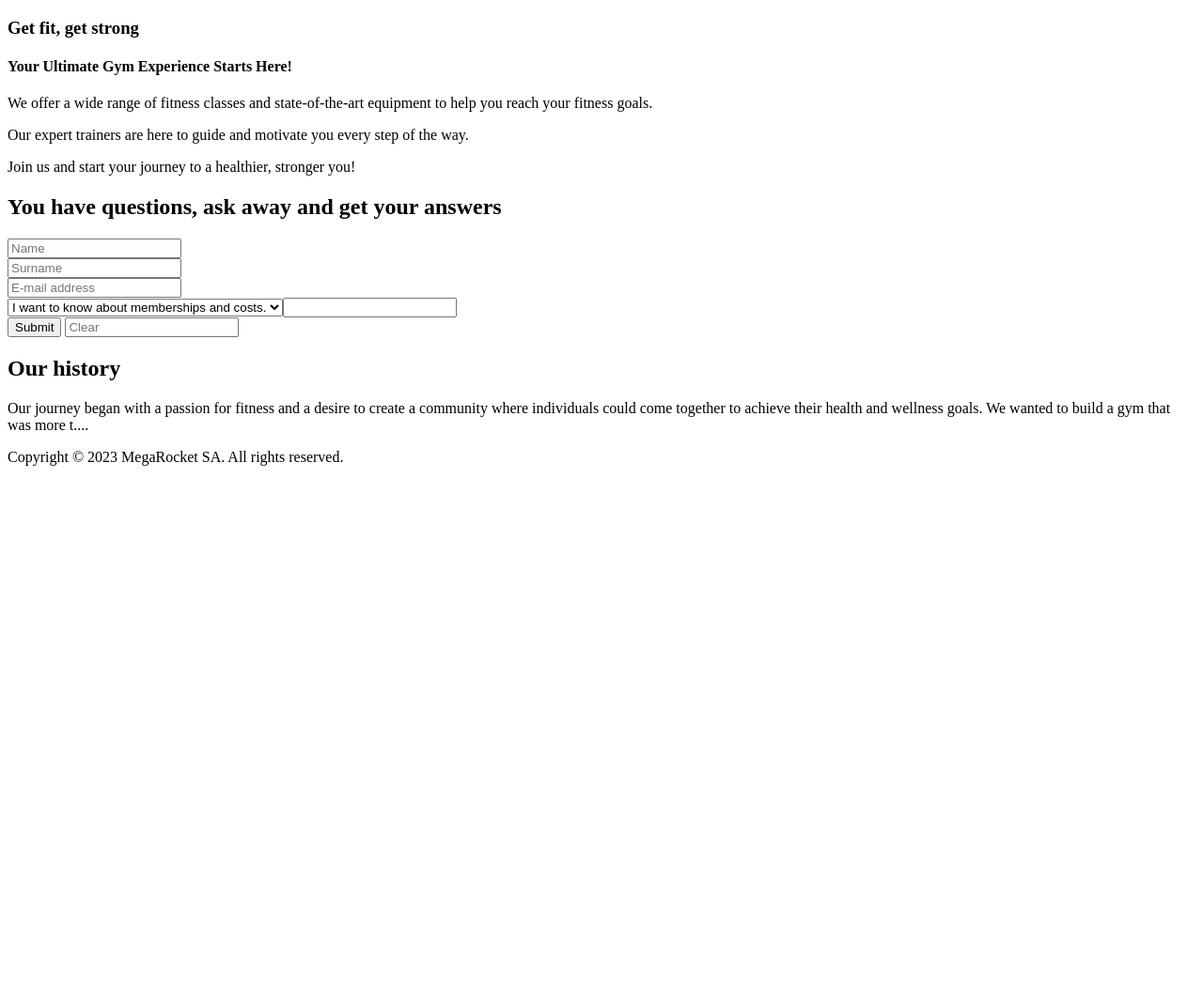
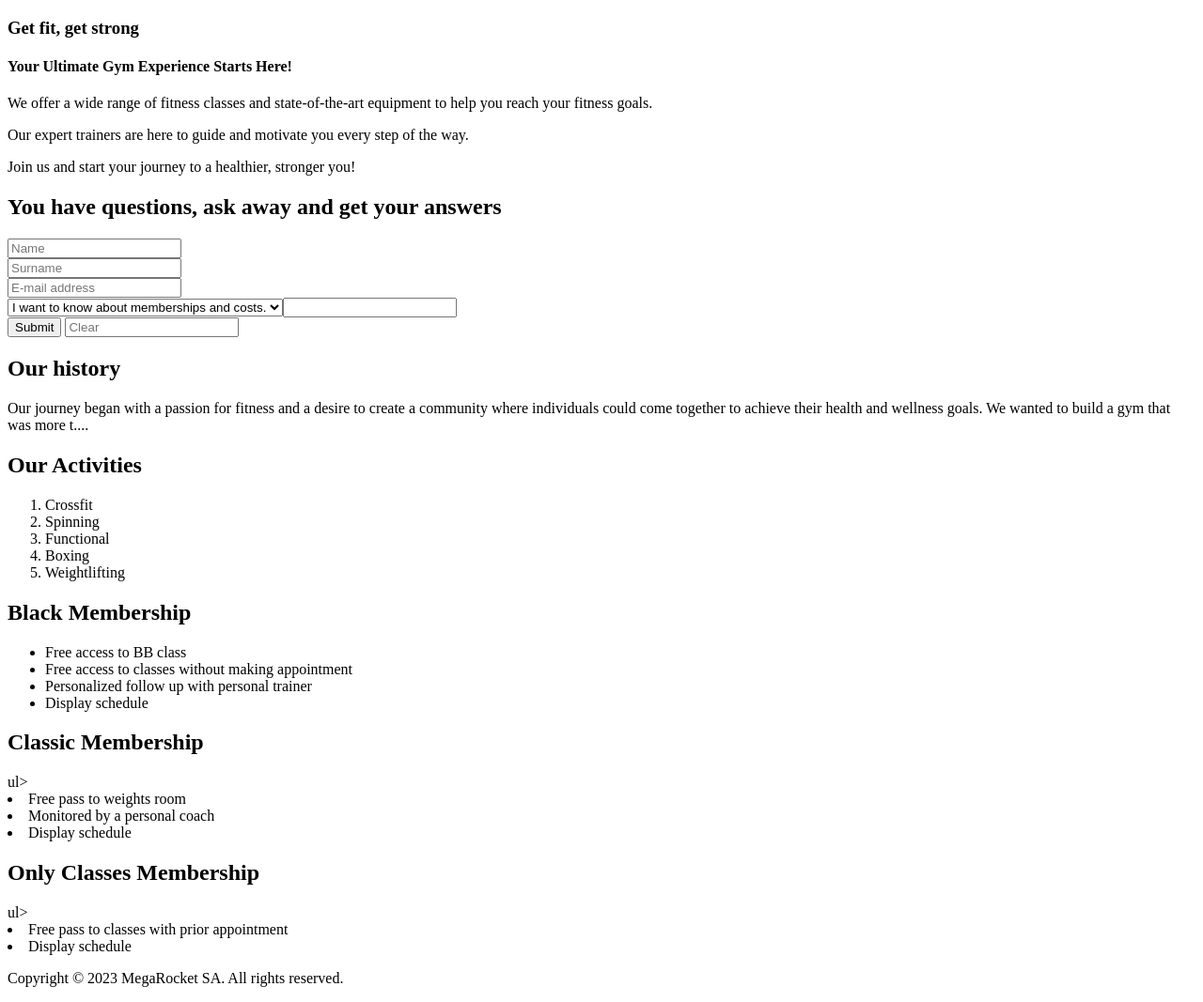
Before and after one commit to PetrDzhavr/BaSP-M2023, a plain HTML site: page Week-03/index.html in a window 1280 px wide. Shown: the whole page at 94% size. Before the commit the page ends 800 px from the top, so only its background shows below. Drawn offline with Linux system fonts and the light colour scheme.

Commit message:
BaSP-W03-2023: Add content of activities and memberships

```diff
--- a/Week-03/index.html
+++ b/Week-03/index.html
@@ -45,7 +45,34 @@
         <h2>Our history</h2>
         <p>Our journey began with a passion for fitness and a desire to create a community where individuals could come together to achieve their health and wellness goals. We wanted to build a gym that was more t....</p>
     </section>
-    <section></section>
+    <section>
+        <h2>Our Activities</h2>
+        <ol>
+            <li>Crossfit</li>
+            <li>Spinning</li>
+            <li>Functional</li>
+            <li>Boxing</li>
+            <li>Weightlifting</li>
+        </ol>
+        <h2>Black Membership</h2>
+        <ul>
+            <li>Free access to BB class</li>
+            <li>Free access to classes without making appointment</li>
+            <li>Personalized follow up with personal trainer
+            <li>Display schedule</li>
+        </ul>
+        <h2>Classic Membership</h2>
+        ul>
+            <li>Free pass to weights room</li>
+            <li>Monitored by a personal coach</li>
+            <li>Display schedule</li>
+        </ul>
+        <h2>Only Classes Membership</h2>
+        ul>
+            <li>Free pass to classes with prior appointment</li>
+            <li>Display schedule</li>
+        </ul>
+    </section>
     <footer>
         <p>Copyright &copy; 2023 MegaRocket SA. All rights reserved.</p>
     </footer>
```
